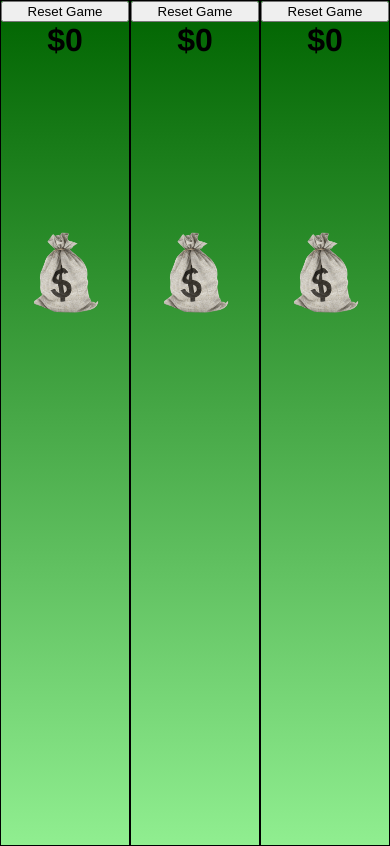
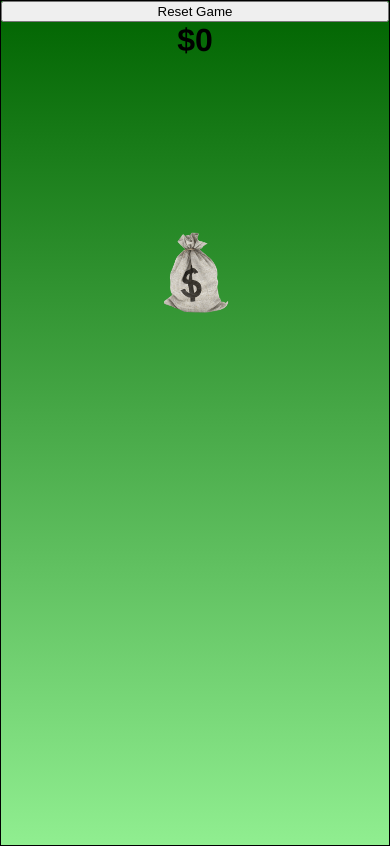
Before and after one commit to willdoescode/not-a-cookie-clicker-clone, a Vue app: page / in a window 390 px wide. Built offline with nearby package versions, Linux system fonts and the light colour scheme.

Commit message:
made website title responsive based on amount of money in bag

```diff
--- a/src/App.vue
+++ b/src/App.vue
@@ -1,21 +1,29 @@
 <template>
   <div id="app">
-    <Panel class="panel" />
-    <Panel class="panel" />
-    <Panel class="panel" />
+    <money-panel class="panel" />
   </div>
 </template>
 
 <script>
-import Panel from "@/components/Panel";
+import moneyPanel from "@/components/moneyPanel";
 
 export default {
   name: 'App',
   components: {
-    Panel
+    moneyPanel
   },
   mounted() {
     this.$store.dispatch('setStorage')
+  },
+  computed: {
+    points() {
+      return this.$store.state.points
+    }
+  },
+  watch: {
+    points(after) {
+      document.title = `$${after} / Not A Cookie Clicker Clone`
+    }
   }
 }
 </script>
@@ -24,6 +32,7 @@ export default {
 * {
   margin: 0;
 }
+
 #app {
   font-family: Avenir, Helvetica, Arial, sans-serif;
   -webkit-font-smoothing: antialiased;
--- a/src/components/Panel.vue
+++ b/src/components/moneyPanel.vue
@@ -10,12 +10,7 @@
 
 <script>
 export default {
-  name: 'Panel',
-  computed: {
-    points() {
-      return this.$store.state.points
-    }
-  }
+  name: 'Panel'
 }
 </script>
 
```
Also changed, not shown: src/assets/logo.png (deleted).
